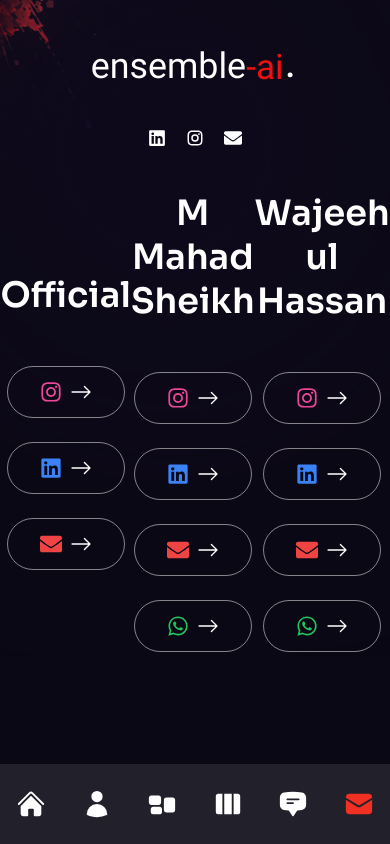
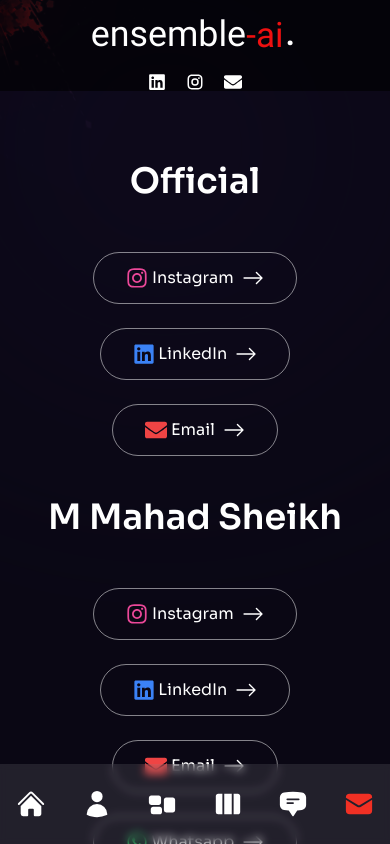
Before and after one commit to mahad002/my-portfolio, a Next.js app: page /contact in a window 390 px wide. Built offline with nearby package versions, Linux system fonts and the light colour scheme.

Commit message:
Updated to mobile view, and enhanced some UI

```diff
--- a/components/Header.jsx
+++ b/components/Header.jsx
@@ -5,9 +5,9 @@
 
 const Header = () => {
   return (
-    <header className="absolute z-30 w-full items-center px-16 xl-px-0 xl:h-[90px]">
+    <header className="xl:bg-black/0 bg-black/60 absolute z-30 w-full items-center xl-px-0 xl:h-[90px] sm:h-[30px]">
       <div className="container mx-auto">
-        <div className="flex flex-col lg:flex-row justify-between items-center gap-y-6 py-8">
+        <div className="flex flex-col lg:flex-row justify-between items-center lg:gap-y-6 lg:py-8 ">
           {/* logo */}
           <Link href="/">
             <Image
--- a/components/Layout.jsx
+++ b/components/Layout.jsx
@@ -5,7 +5,7 @@
 import Nav from "../components/Nav";
 import TopLeftImg from "../components/TopLeftImg";
 
-// setup font
+// Setup font
 const sora = Sora({
   subsets: ["latin"],
   variable: "--font-sora",
@@ -14,9 +14,7 @@
 
 const Layout = ({ children }) => {
   return (
-    <main
-      className={`page bg-site text-white bg-cover bg-no-repeat ${sora.variable} font-sora relative`}
-    >
+    <div className={`page bg-site text-white bg-cover bg-no-repeat ${sora.variable} font-sora relative flex flex-col h-screen`}>
       {/* metadata */}
       <Head>
         <title>Ensemble AI | Portfolio</title>
@@ -32,13 +30,17 @@
         <meta name="theme-color" content="#f13024" />
       </Head>
 
+      <Header />
+      <Nav />
+
+      {/* Main content with conditional scrolling */}
+      <main className="bg-black/60 relative z-10 flex-1 overflow-y-auto lg:overflow-hidden">
+        <div className="container mx-auto px-4 md:px-8 py-8">{children}</div>
+      </main>
+
+      {/* Background elements */}
       <TopLeftImg />
-      <Nav />
-      <Header />
-
-      {/* main content */}
-      {children}
-    </main>
+    </div>
   );
 };
 
--- a/pages/contact/index.jsx
+++ b/pages/contact/index.jsx
@@ -13,10 +13,10 @@
   };
 
   return (
-    <div className="h-full bg-black/60">
-      <div className="container mx-auto py-32 text-center xl:text-left flex items-center justify-center h-full">
+    <div className="h-full pt-0">
+      <div className="container mx-auto py-32 text-center xl:text-left flex xl:flex-row flex-col items-center justify-center ustify-space-between h-full">
         {/* Official Ensemble AI */}
-        <div className="flex flex-col w-full max-w-[700px]">
+        <div className="flex flex-col w-full max-w-[700px] pb-10">
           {/* Official Ensemble AI heading */}
           <motion.h2
             variants={fadeIn("up", 0.2)}
@@ -38,18 +38,19 @@
           >
             {/* Instagram */}
             <button
-              className="btn rounded-full border border-white/50 max-w-[170px] px-8 transition-all duration-300 flex items-center justify-center overflow-hidden hover:border-accent"
+              className="btn rounded-full border border-white/50 max-w-[300px] px-8 transition-all duration-300 flex items-center justify-center overflow-hidden hover:border-accent"
               onClick={() =>
                 handleRedirect("https://www.instagram.com/ensembleaico1/")
               }
             >
               <FaInstagram className="text-[22px] text-pink-500" />
+              &nbsp;Instagram
               <BsArrowRight className="ml-2 text-[22px]" />
             </button>
 
             {/* LinkedIn */}
             <button
-              className="btn rounded-full border border-white/50 max-w-[170px] px-8 transition-all duration-300 flex items-center justify-center overflow-hidden hover:border-accent"
+              className="btn rounded-full border border-white/50 max-w-[300px] px-8 transition-all duration-300 flex items-center justify-center overflow-hidden hover:border-accent"
               onClick={() =>
                 handleRedirect(
                   "https://www.linkedin.com/company/ensemble-ai-co"
@@ -57,17 +58,19 @@
               }
             >
               <FaLinkedin className="text-[22px] text-blue-500" />
+              &nbsp;LinkedIn
               <BsArrowRight className="ml-2 text-[22px]" />
             </button>
 
             {/* Email */}
             <button
-              className="btn rounded-full border border-white/50 max-w-[170px] px-8 transition-all duration-300 flex items-center justify-center overflow-hidden hover:border-accent"
+              className="btn rounded-full border border-white/50 max-w-[300px] px-8 transition-all duration-300 flex items-center justify-center overflow-hidden hover:border-accent"
               onClick={() =>
                 handleRedirect("mailto:ensembleaico1@gmail.com")
               }
             >
               <FaEnvelope className="text-[22px] text-red-500" />
+              &nbsp;Email
               <BsArrowRight className="ml-2 text-[22px]" />
             </button>
           </motion.div>
@@ -77,7 +80,7 @@
         <div className="border-l-2 border-gray-400 h-[200px] mx-12 hidden xl:block"></div>
 
         {/* Co-Founders */}
-        <div className="flex flex-col w-full max-w-[700px]">
+        <div className="flex flex-col w-full max-w-[700px] pb-10">
           {/* Co-Founders heading */}
           <motion.h2
             variants={fadeIn("up", 0.6)}
@@ -99,18 +102,19 @@
           >
             {/* Instagram Mahad */}
             <button
-              className="btn rounded-full border border-white/50 max-w-[170px] px-8 transition-all duration-300 flex items-center justify-center overflow-hidden hover:border-accent"
+              className="btn rounded-full border border-white/50 max-w-[3000px] px-8 transition-all duration-300 flex items-center justify-center overflow-hidden hover:border-accent"
               onClick={() =>
                 handleRedirect("https://www.instagram.com/mahad.08/")
               }
             >
               <FaInstagram className="text-[22px] text-pink-500" />
+              &nbsp;Instagram
               <BsArrowRight className="ml-2 text-[22px]" />
             </button>
 
             {/* LinkedIn Mahad */}
             <button
-              className="btn rounded-full border border-white/50 max-w-[170px] px-8 transition-all duration-300 flex items-center justify-center overflow-hidden hover:border-accent"
+              className="btn rounded-full border border-white/50 max-w-[300px] px-8 transition-all duration-300 flex items-center justify-center overflow-hidden hover:border-accent"
               onClick={() =>
                 handleRedirect(
                   "https://www.linkedin.com/in/muhammad-mahad-sheikh-989a2924b/"
@@ -118,26 +122,29 @@
               }
             >
               <FaLinkedin className="text-[22px] text-blue-500" />
+              &nbsp;LinkedIn
               <BsArrowRight className="ml-2 text-[22px]" />
             </button>
 
             {/* Email Mahad */}
             <button
-              className="btn rounded-full border border-white/50 max-w-[170px] px-8 transition-all duration-300 flex items-center justify-center overflow-hidden hover:border-accent"
+              className="btn rounded-full border border-white/50 max-w-[300px] px-8 transition-all duration-300 flex items-center justify-center overflow-hidden hover:border-accent"
               onClick={() =>
                 handleRedirect("mailto:mahad112002@gmail.com")
               }
             >
               <FaEnvelope className="text-[22px] text-red-500" />
+              &nbsp;Email
               <BsArrowRight className="ml-2 text-[22px]" />
             </button>
 
             {/* WhatsApp Mahad */}
             <button
-              className="btn rounded-full border border-white/50 max-w-[170px] px-8 transition-all duration-300 flex items-center justify-center overflow-hidden hover:border-accent"
+              className="btn rounded-full border border-white/50 max-w-[300px] px-8 transition-all duration-300 flex items-center justify-center overflow-hidden hover:border-accent"
               onClick={() => handleRedirect("https://wa.me/923105589303")}
             >
               <FaWhatsapp className="text-[22px] text-green-500" />
+              &nbsp;Whatsapp
               <BsArrowRight className="ml-2 text-[22px]" />
             </button>
           </motion.div>
@@ -147,7 +154,7 @@
         <div className="border-l-2 border-gray-400 h-[200px] mx-12 hidden xl:block"></div>
 
         {/* Co-Founder Wajeeh */}
-        <div className="flex flex-col w-full max-w-[700px]">
+        <div className="flex flex-col w-full max-w-[700px] pb-10">
           {/* Co-Founder Wajeeh heading */}
           <motion.h2
             variants={fadeIn("up", 1.0)}
@@ -169,18 +176,19 @@
           >
             {/* Instagram Wajeeh */}
             <button
-              className="btn rounded-full border border-white/50 max-w-[170px] px-8 transition-all duration-300 flex items-center justify-center overflow-hidden hover:border-accent"
+              className="btn rounded-full border border-white/50 max-w-[300px] px-8 transition-all duration-300 flex items-center justify-center overflow-hidden hover:border-accent"
               onClick={() =>
                 handleRedirect("https://www.instagram.com/wajeehulhassanr/")
               }
             >
               <FaInstagram className="text-[22px] text-pink-500" />
+              &nbsp;Instagram
               <BsArrowRight className="ml-2 text-[22px]" />
             </button>
 
             {/* LinkedIn Wajeeh */}
             <button
-              className="btn rounded-full border border-white/50 max-w-[170px] px-8 transition-all duration-300 flex items-center justify-center overflow-hidden hover:border-accent"
+              className="btn rounded-full border border-white/50 max-w-[300px] px-8 transition-all duration-300 flex items-center justify-center overflow-hidden hover:border-accent"
               onClick={() =>
                 handleRedirect(
                   "https://www.linkedin.com/in/wajeehulhassanr"
@@ -188,26 +196,29 @@
               }
             >
               <FaLinkedin className="text-[22px] text-blue-500" />
+              &nbsp;LinkedIn
               <BsArrowRight className="ml-2 text-[22px]" />
             </button>
 
             {/* Email Wajeeh */}
             <button
-              className="btn rounded-full border border-white/50 max-w-[170px] px-8 transition-all duration-300 flex items-center justify-center overflow-hidden hover:border-accent"
+              className="btn rounded-full border border-white/50 max-w-[300px] px-8 transition-all duration-300 flex items-center justify-center overflow-hidden hover:border-accent"
               onClick={() =>
                 handleRedirect("mailto:wajeehulhassanr@gmail.com")
               }
             >
               <FaEnvelope className="text-[22px] text-red-500" />
+              &nbsp;Email
               <BsArrowRight className="ml-2 text-[22px]" />
             </button>
 
             {/* WhatsApp Wajeeh */}
             <button
-              className="btn rounded-full border border-white/50 max-w-[170px] px-8 transition-all duration-300 flex items-center justify-center overflow-hidden hover:border-accent"
+              className="btn rounded-full border border-white/50 max-w-[300px] px-8 transition-all duration-300 flex items-center justify-center overflow-hidden hover:border-accent"
               onClick={() => handleRedirect("https://wa.me/923150144044")}
             >
               <FaWhatsapp className="text-[22px] text-green-500" />
+              &nbsp;Whatsapp
               <BsArrowRight className="ml-2 text-[22px]" />
             </button>
           </motion.div>
--- a/pages/services/index.jsx
+++ b/pages/services/index.jsx
@@ -9,7 +9,7 @@
 
 const Services = () => {
   return (
-    <div className="h-full bg-black/60 py-36 flex items-center">
+    <div className="h-full py-36 flex items-center">
       <Circles />
       <div className="container mx-auto">
         <div className="flex flex-col xl:flex-row gap-x-8">
@@ -20,7 +20,7 @@
               initial="hidden"
               animate="show"
               exit="hidden"
-              className="h2 xl:mt-8"
+              className="h1 xl:mt-8"
             >
               Our services <span className="text-accent">.</span>
             </motion.h2>
--- a/pages/testimonials/index.jsx
+++ b/pages/testimonials/index.jsx
@@ -5,7 +5,7 @@
 
 const Testimonials = () => {
   return (
-    <div className="h-full bg-blAck/60 py-32 text-center">
+    <div className="h-full py-32 text-center">
       <div className="container mx-auto h-full flex flex-col justify-center">
 
         <div className="text-center flex xl:w-[30vw] flex-col lg:text-left mb-4 xl:mb-0 mt-16">
--- a/pages/work/index.jsx
+++ b/pages/work/index.jsx
@@ -7,7 +7,7 @@
 
 const Work = () => {
   return (
-    <div className="h-full bg-black/60 py-36 flex items-center">
+    <div className="h-full py-36 flex items-center">
       <Circles />
       <div className="container mx-auto mt-16">
         <div className="flex flex-col xl:flex-row gap-x-8">
```
Also changed, not shown: pages/about/index.jsx (+17 -37 lines), pages/index.jsx (+6 -33 lines), styles/globals.css (+7 -0 lines).
